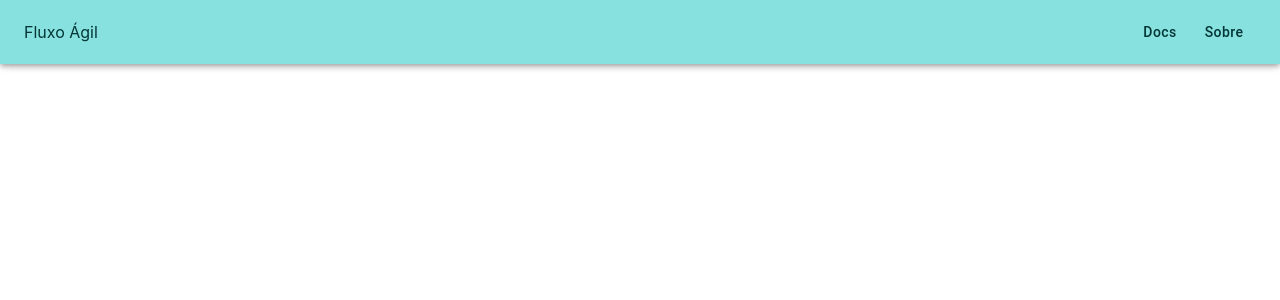
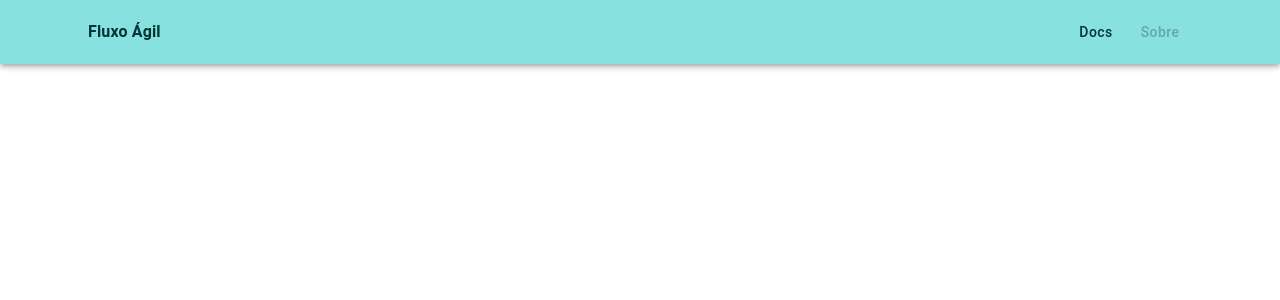
Before and after one commit to UnBArqDsw2022-1/2022.1_G4_FluxoAgil-client, a React (Vite) app: page / in a window 1280 px wide. Shown: the top 300 px of the page. Built offline with nearby package versions, Linux system fonts and the light colour scheme.

Commit message:
feat: cria header
Co-authored-by: Matheus Fonseca Sousa <matheus.fsousa11@gmail.com>

```diff
--- a/src/App.tsx
+++ b/src/App.tsx
@@ -1,20 +1,29 @@
-import { AppBar, Box, Toolbar } from '@mui/material'
+import { AppBar, Box, Container, Toolbar, Typography } from '@mui/material'
 import Button from './components/Button'
 
 function App() {
   return (
     <AppBar>
+      <Container>
         <Toolbar>
           <Box width="100%" display="flex">
-          <div>Fluxo Ágil</div>
+            <Typography>
+              <Box fontWeight="bold">Fluxo Ágil</Box>
+            </Typography>
           </Box>
 
           <Box display="flex">
-          <Button>Docs</Button>
+            <Button
+              href="https://github.com/UnBArqDsw2022-1/2022.1_G4_FluxoAgil"
+              target="_blank"
+            >
+              Docs
+            </Button>
 
-          <Button>Sobre</Button>
+            <Button disabled>Sobre</Button>
           </Box>
         </Toolbar>
+      </Container>
     </AppBar>
   )
 }
```
Lines whose indentation alone changed are shown as unchanged.
